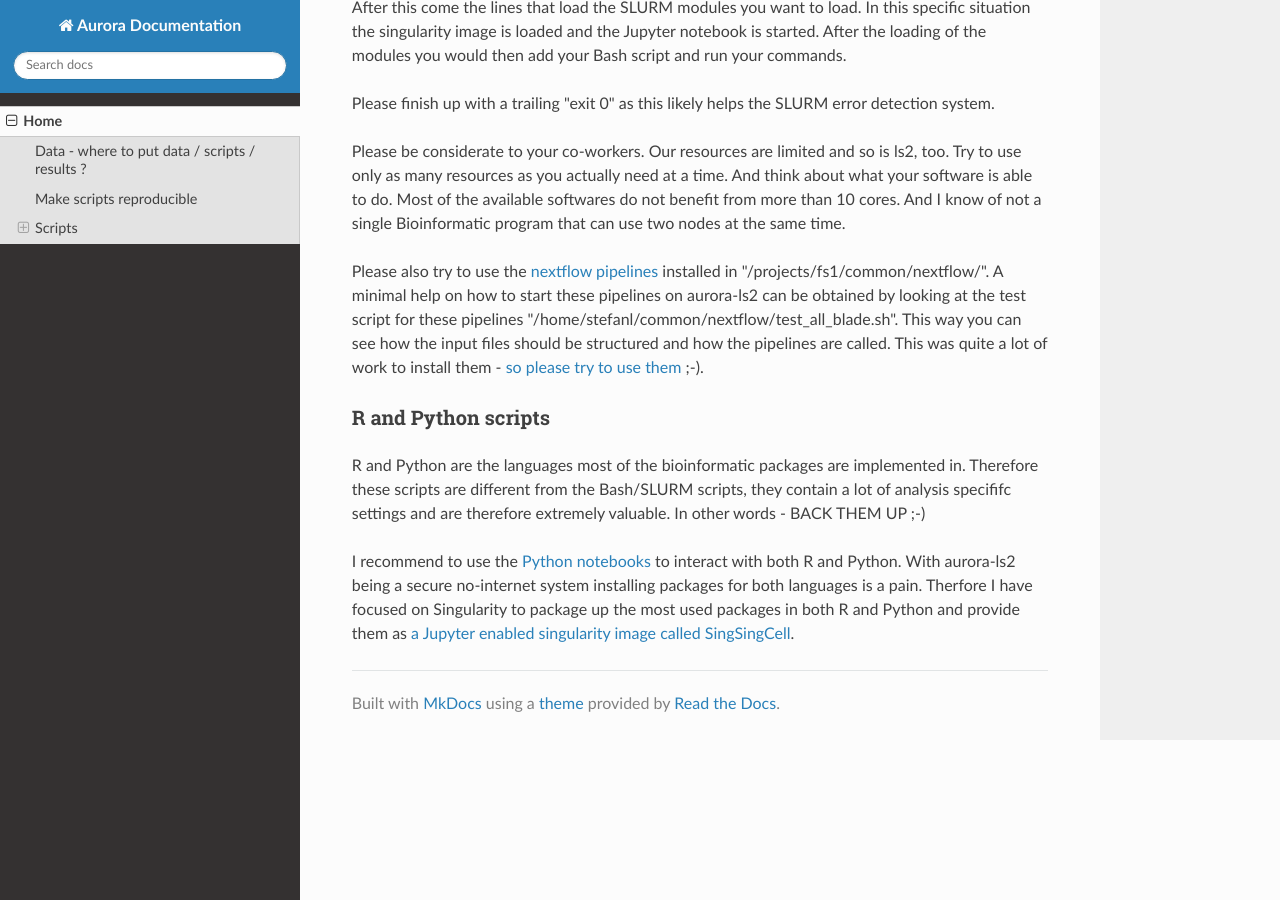
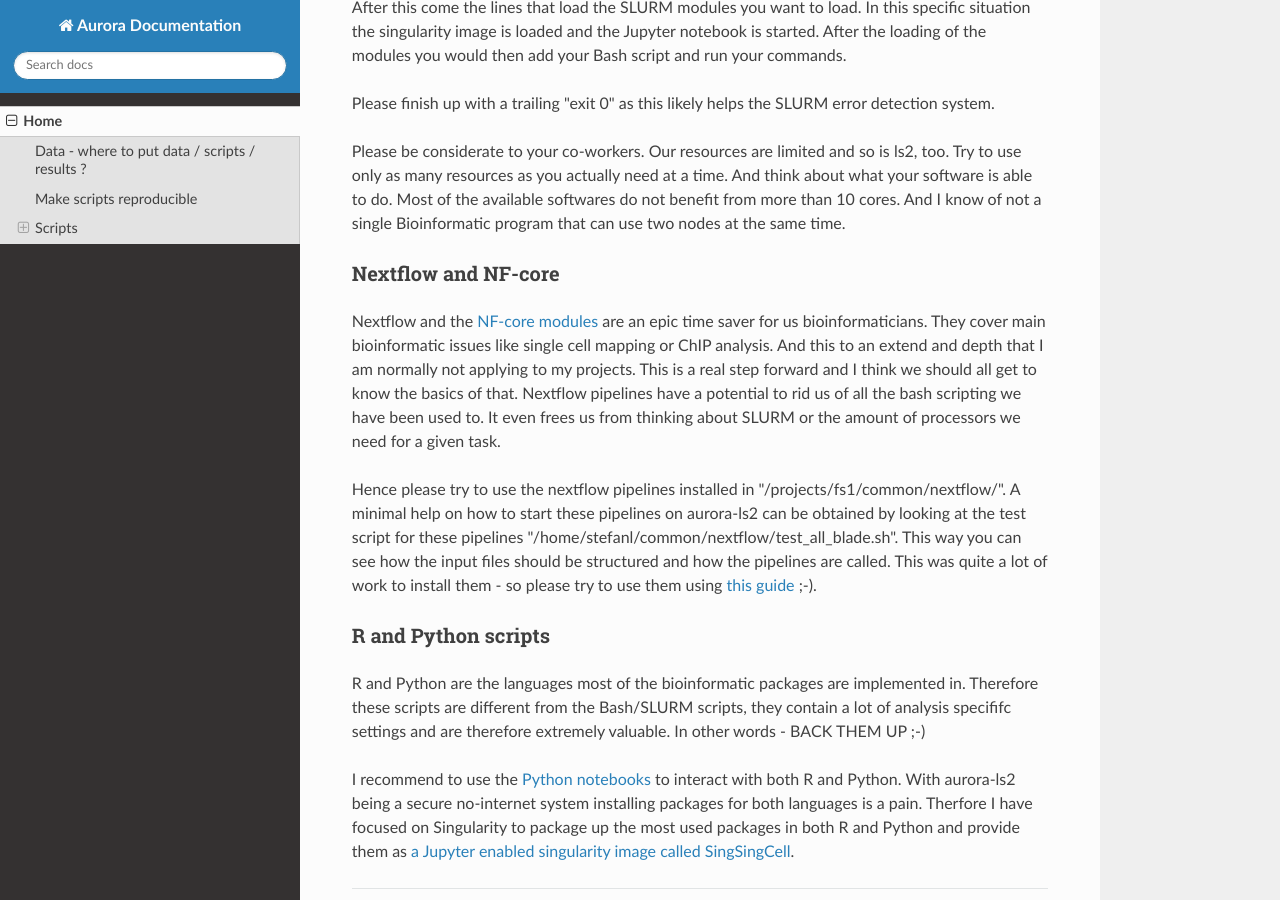
Before and after one commit to stela2502/aurora_docu, an MkDocs documentation site: the page built from docs/index.md, in a window 1280 px wide and 900 px high, scrolled down 2291 px. Built offline with MkDocs 1.6.1, drawn with Linux system fonts in a browser that asks for light colours; nearby versions of some CDN libraries.

Commit message:
Added a nextflow section

```diff
--- a/docs/index.md
+++ b/docs/index.md
@@ -87,7 +87,12 @@ Please finish up with a trailing "exit 0" as this likely helps the SLURM error d
 
 Please be considerate to your co-workers. Our resources are limited and so is ls2, too. Try to use only as many resources as you actually need at a time. And think about what your software is able to do. Most of the available softwares do not benefit from more than 10 cores. And I know of not a single Bioinformatic program that can use two nodes at the same time.
 
-Please also try to use the [nextflow pipelines](https://nf-co.re/) installed in "/projects/fs1/common/nextflow/". A minimal help on how to start these pipelines on aurora-ls2 can be obtained by looking at the test script for these pipelines "/home/stefanl/common/nextflow/test_all_blade.sh". This way you can see how the input files should be structured and how the pipelines are called. This was quite a lot of work to install them - [so please try to use them](pdfs/NextFlow_Pipelines_on_aurora_ls2.pdf) ;-).
+### Nextflow and NF-core
+
+Nextflow and the [NF-core modules](https://nf-co.re/) are an epic time saver for us bioinformaticians. They cover main bioinformatic issues like single cell mapping or ChIP analysis. And this to an extend and depth that I am normally not applying to my projects.
+This is a real step forward and I think we should all get to know the basics of that. Nextflow pipelines have a potential to rid us of all the bash scripting we have been used to. It even frees us from thinking about SLURM or the amount of processors we need for a given task.
+
+Hence please try to use the nextflow pipelines installed in "/projects/fs1/common/nextflow/". A minimal help on how to start these pipelines on aurora-ls2 can be obtained by looking at the test script for these pipelines "/home/stefanl/common/nextflow/test_all_blade.sh". This way you can see how the input files should be structured and how the pipelines are called. This was quite a lot of work to install them - so please try to use them using [this guide](pdfs/NextFlow_Pipelines_on_aurora_ls2.pdf) ;-).
 
 
 ### R and Python scripts
```
